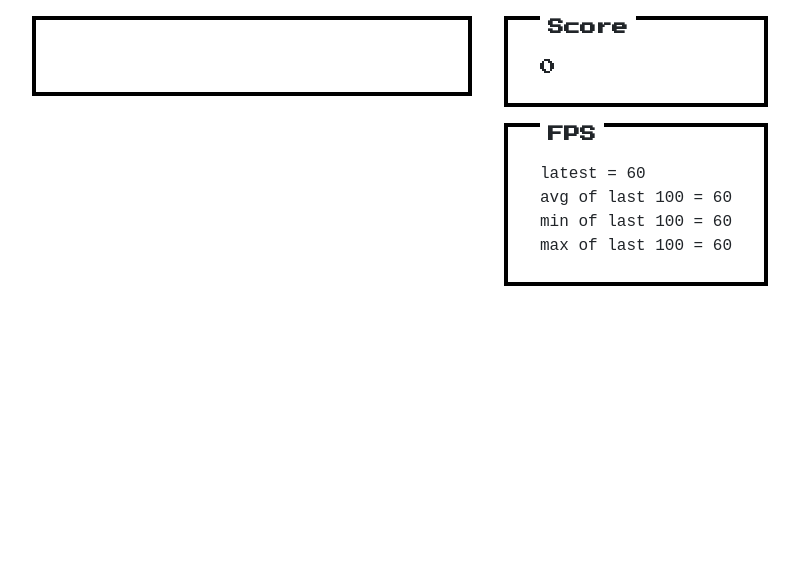
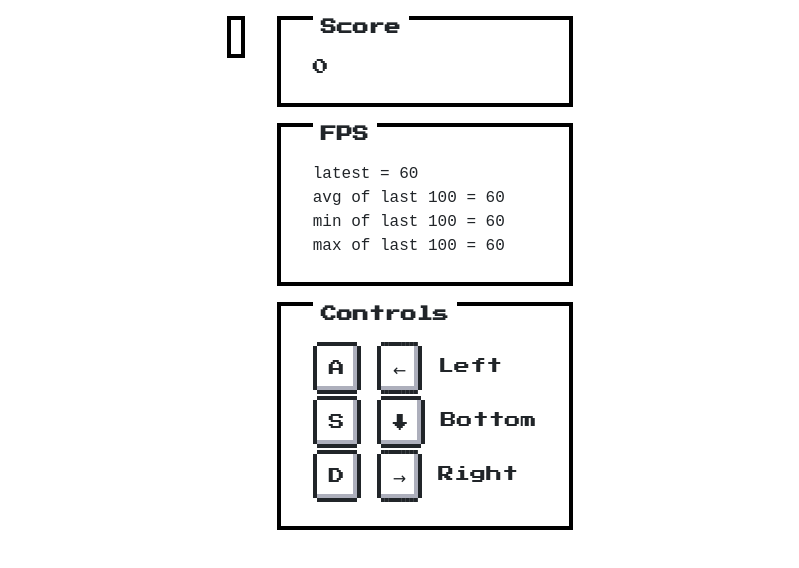
Before and after one commit to ThibautGeriz/tetris, a website built with webpack: page index.html in a window 1280 px wide. Shown: the whole page, without its empty margins (240-1039 px from the left). Built offline with nearby package versions, Linux system fonts and the light colour scheme; files whose address does not match are found by name.

Commit message:
Add command infos

```diff
--- a/index.html
+++ b/index.html
@@ -27,13 +27,11 @@
       align-items: flex-start;
       justify-content: center;
       flex-wrap: nowrap;
-      padding-left: 20vw;
-      padding-right: 20vw;
     }
 
     #tetris-container {
-      flex-grow: 2;
       margin: 1rem;
+      padding: 0.3rem;
     }
 
     #tetris-sidebar {
@@ -43,6 +41,16 @@
     #fps-container {
       margin-top: 1rem;
     }
+
+    #controls {
+      margin-top: 1rem;
+
+    }
+
+    .control {
+      margin-top: 2px;
+    }
+
 
     #fps {
       white-space: pre;
@@ -64,6 +72,21 @@
       <h3 class="title">FPS</h3>
       <div id="fps"></div>
     </div>
+    <div id="controls" class="nes-container with-title">
+      <h3 class="title">Controls</h3>
+      <div class="item">
+        <div class="control">
+          <span class="nes-btn">A</span> <span class="nes-btn">←</span> Left
+        </div>
+        <div class="control">
+          <span class="nes-btn">S</span> <span class="nes-btn">↓</span> Bottom
+        </div>
+        <div class="control">
+          <span class="nes-btn">D</span> <span class="nes-btn">→</span> Right
+        </div>
+      </div>
+
+    </div>
   </div>
   <script src="./bootstrap.js"></script>
 </body>
```
Also changed, not shown: index.js (+3 -5 lines).
